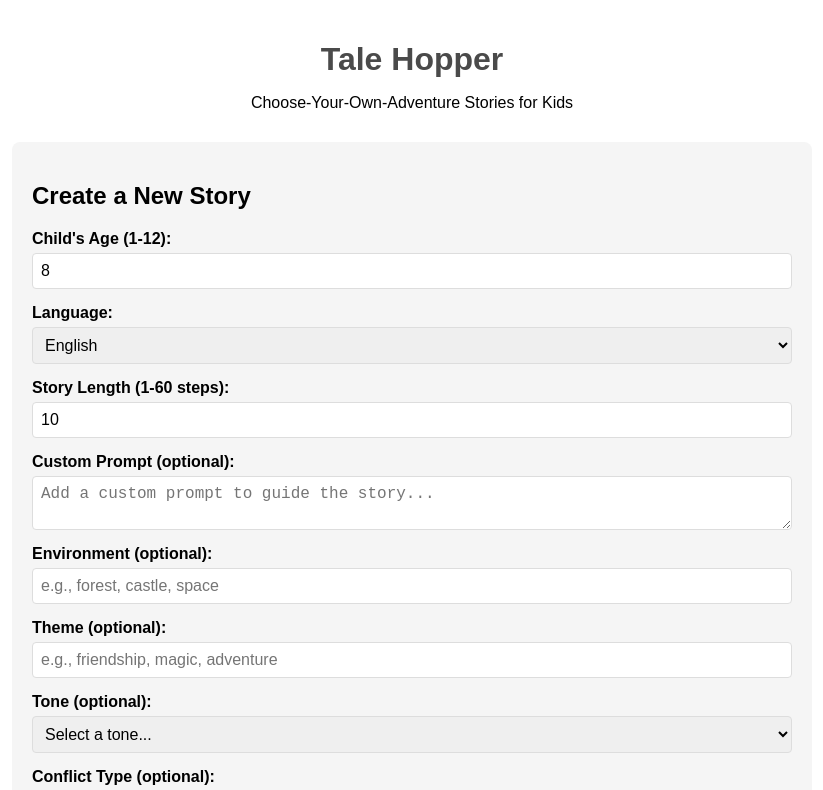
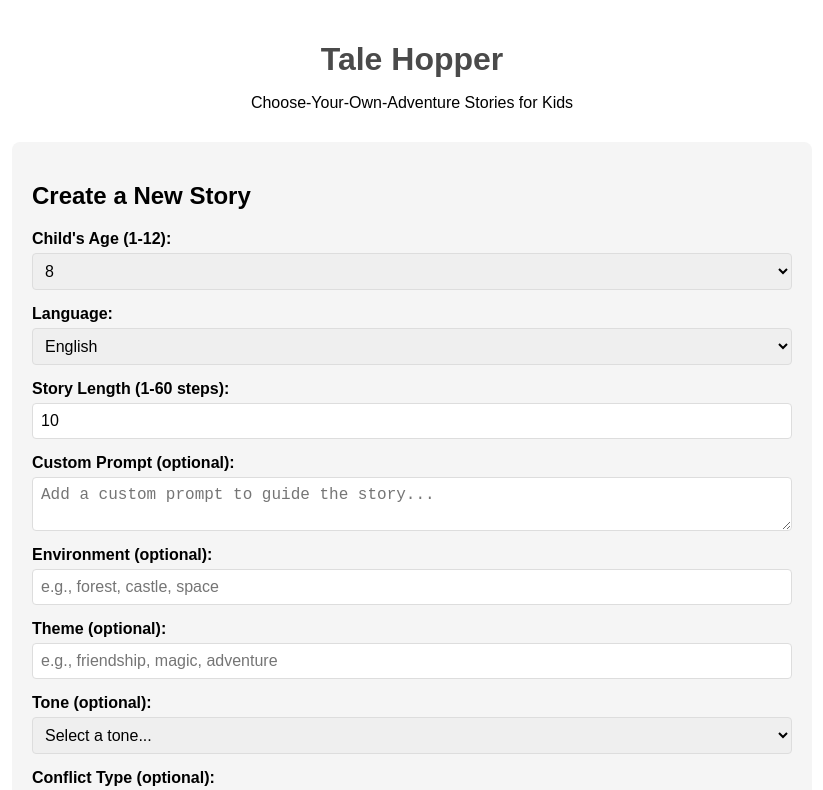
Before and after one commit to run-o/talehopper, a React (Create React App) app in the folder frontend/: page / in a window 1280 px wide. Shown: the top 790 px of the page, without its empty margins (228-1051 px from the left). Built offline with nearby package versions, Linux system fonts and the light colour scheme.

Commit message:
Make age selection a dropdown

```diff
--- a/frontend/src/components/StoryForm.tsx
+++ b/frontend/src/components/StoryForm.tsx
@@ -58,16 +58,19 @@ const StoryForm: React.FC<StoryFormProps> = ({ onSubmit, isLoading }) => {
       <h2>Create a New Story</h2>
       <form onSubmit={handleSubmit} className="story-form">
         <div className="form-group">
-          <label htmlFor="age">Child's Age (1-12):</label>
-          <input
-            type="number"
-            id="age"
-            min="1"
-            max="12"
-            value={age}
-            onChange={(e) => setAge(Number(e.target.value))}
-            required
-          />
+            <label htmlFor="age">Child's Age (1-12):</label>
+            <select
+                id="age"
+                value={age}
+                onChange={(e) => setAge(Number(e.target.value))}
+                required
+            >
+                {Array.from({ length: 12 }, (_, i) => i + 1).map((num) => (
+                <option key={num} value={num}>
+                    {num}
+                </option>
+                ))}
+            </select>
         </div>
 
         <div className="form-group">
```
